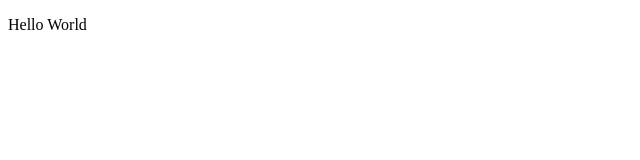
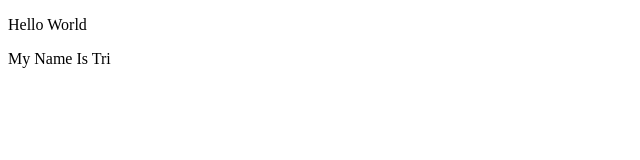
Before and after one commit to trilion91/my-repo-from-remote, a plain HTML site: page index.html in a window 1280 px wide. Shown: the full height of the page, 0-640 px from the left. Drawn offline with Linux system fonts and the light colour scheme.

Commit message:
adding basic markup  to create a website content

```diff
--- a/index.html
+++ b/index.html
@@ -10,6 +10,7 @@
 
 <body>
     <p>Hello World</p>
+    <p>My Name Is Tri</p>
 </body>
 
 </html>
```
